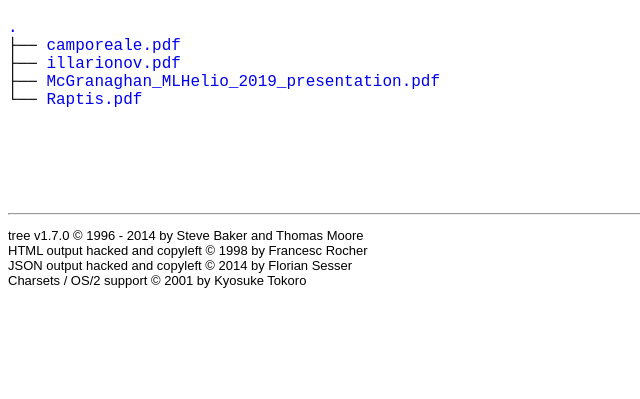
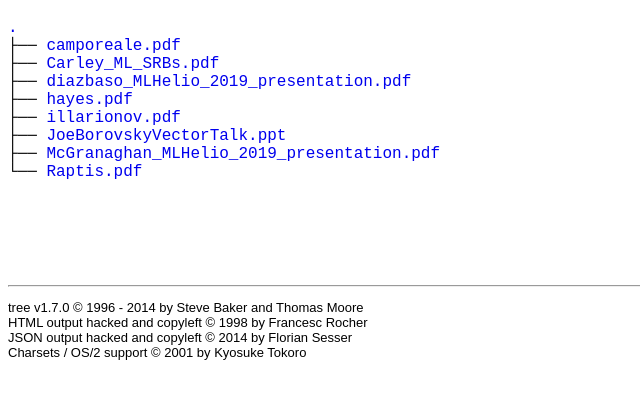
Before and after one commit to ml-helio/ml-helio.github.io, a plain HTML site: page talks/index.html in a window 1280 px wide. Shown: the part 61-460 px from the top of the page, without its empty margins (0-640 px from the left). Drawn offline with Linux system fonts and the light colour scheme.

Commit message:
uploaded presentations

```diff
--- a/talks/index.html
+++ b/talks/index.html
@@ -30,7 +30,11 @@
 	<h1>Directory Tree</h1><p>
 	<a href=".">.</a><br>
 	├── <a href="./camporeale.pdf">camporeale.pdf</a><br>
+	├── <a href="./Carley_ML_SRBs.pdf">Carley_ML_SRBs.pdf</a><br>
+	├── <a href="./diazbaso_MLHelio_2019_presentation.pdf">diazbaso_MLHelio_2019_presentation.pdf</a><br>
+	├── <a href="./hayes.pdf">hayes.pdf</a><br>
 	├── <a href="./illarionov.pdf">illarionov.pdf</a><br>
+	├── <a href="./JoeBorovskyVectorTalk.ppt">JoeBorovskyVectorTalk.ppt</a><br>
 	├── <a href="./McGranaghan_MLHelio_2019_presentation.pdf">McGranaghan_MLHelio_2019_presentation.pdf</a><br>
 	└── <a href="./Raptis.pdf">Raptis.pdf</a><br>
 	<br><br>
```
Also changed, not shown: posters/index.html (+2 -0 lines), 6 other files.
